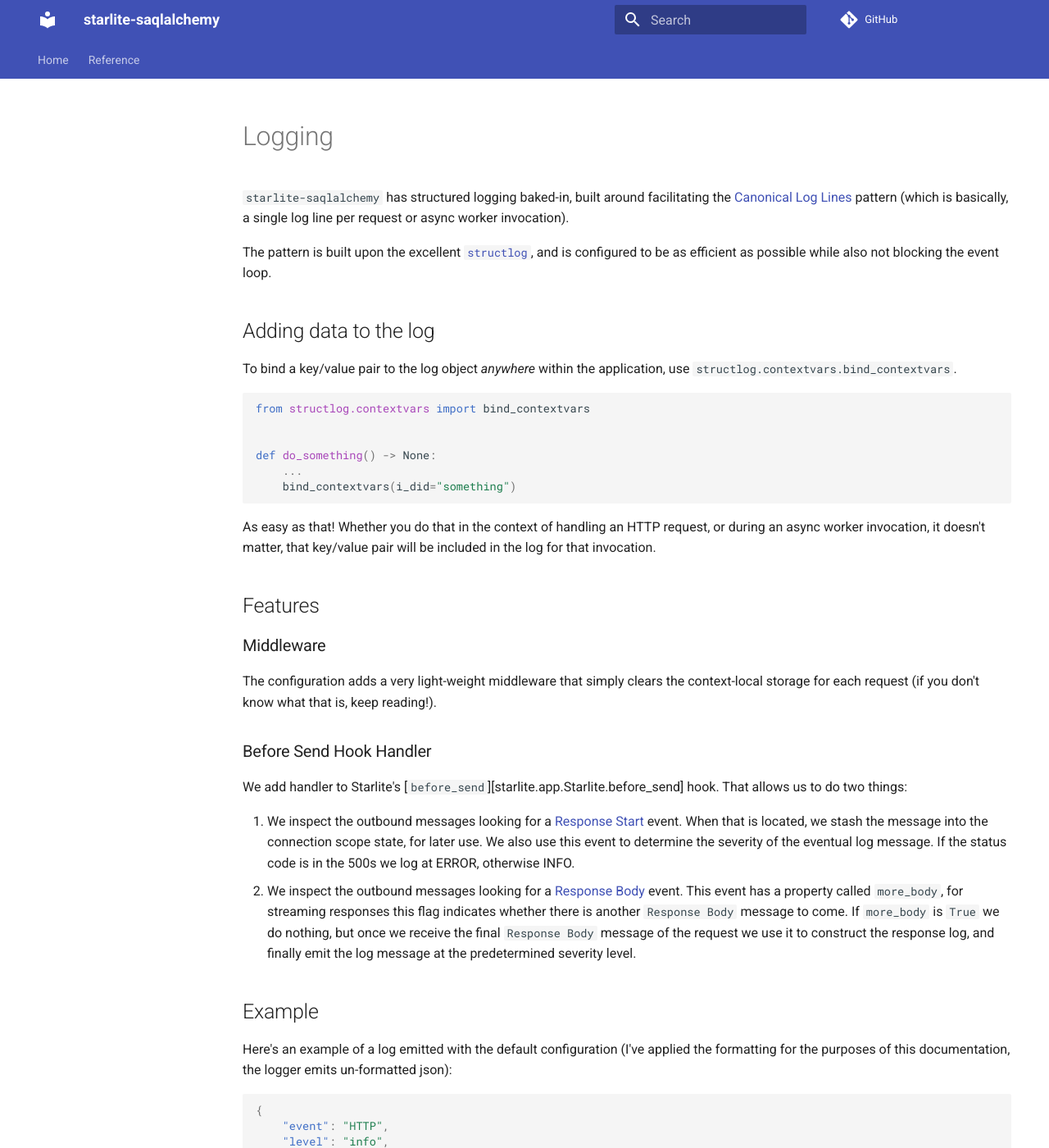
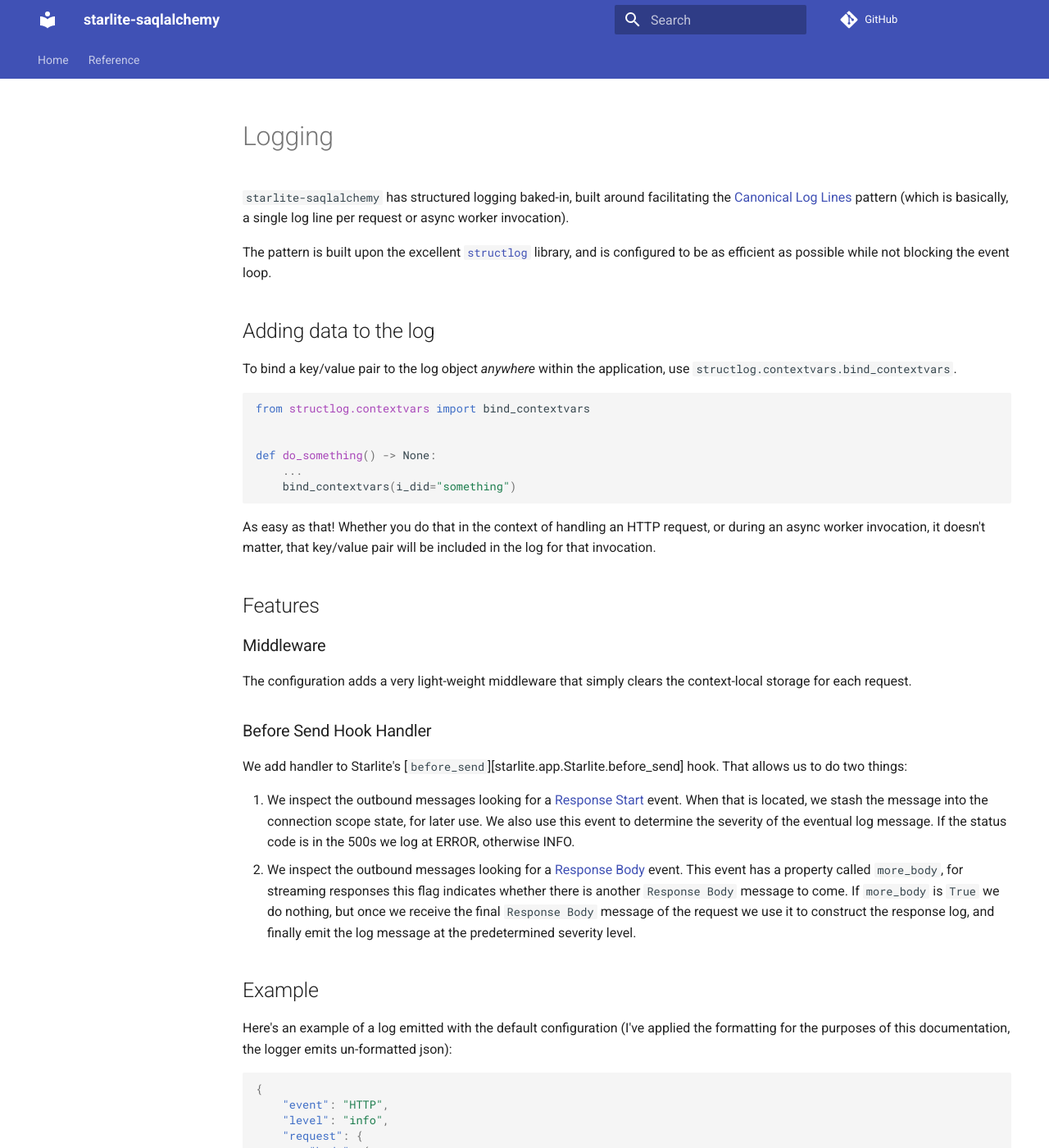
Before and after one commit to topsport-com-au/starlite-saqlalchemy, an MkDocs documentation site: the page built from docs/logging.md, in a window 1280 px wide and 1400 px high. Shown: the whole window at 82% size. Built offline with MkDocs 1.6.1 and Material for MkDocs 9.7.7, drawn with Linux system fonts in a browser that asks for light colours; comment, search, counter and statistics services are not loaded; the version menu is left out.

Commit message:
docs(log): fixes.

```diff
--- a/docs/logging.md
+++ b/docs/logging.md
@@ -4,8 +4,8 @@
 [Canonical Log Lines](https://brandur.org/canonical-log-lines) pattern (which is basically, a
 single log line per request or async worker invocation).
 
-The pattern is built upon the excellent [`structlog`](https://github.com/hynek/structlog), and is
-configured to be as efficient as possible while also not blocking the event loop.
+The pattern is built upon the excellent [`structlog`](https://github.com/hynek/structlog) library,
+and is configured to be as efficient as possible while not blocking the event loop.
 
 ## Adding data to the log
 
@@ -30,7 +30,7 @@
 ### Middleware
 
 The configuration adds a very light-weight middleware that simply clears the context-local storage
-for each request (if you don't know what that is, keep reading!).
+for each request.
 
 ### Before Send Hook Handler
 
```
